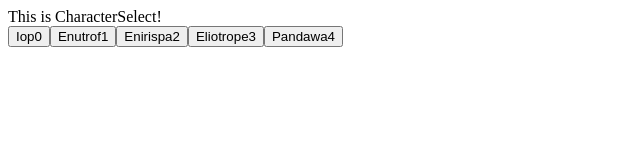
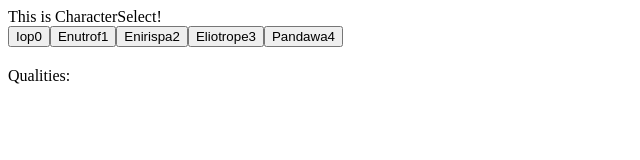
Before and after one commit to Deen-q/dofusTeamBuilder, a React (Create React App) app: page / in a window 1280 px wide. Shown: the top 160 px of the page, without its empty margins (0-640 px from the left). Built offline with nearby package versions, Linux system fonts and the light colour scheme.

Commit message:
Early CharacterDisplay

```diff
--- a/src/App.tsx
+++ b/src/App.tsx
@@ -1,4 +1,5 @@
 /* Dofus Team Builder c: */
+import CharacterDisplay from './components/CharacterDisplay';
 import CharacterSelect from './components/CharacterSelect';
 import { CharacterProvider } from './context/CharacterContext';
 
@@ -6,6 +7,7 @@ export default function App() {
   return (
     <CharacterProvider> {/* From CharacterContext */}
       <CharacterSelect />
+      <CharacterDisplay />
     </CharacterProvider>
   );
 }
--- a/src/components/CharacterDisplay.tsx
+++ b/src/components/CharacterDisplay.tsx
@@ -1 +1,15 @@
-export { }
+/* Dofus Team Builder c: */
+
+import { useContext } from "react"
+import CharacterContext from "../context/CharacterContext"
+
+export default function CharacterDisplay() {
+    const { characterSelected } = useContext(CharacterContext) || {};
+
+    return (
+        <div>
+            <h2>{characterSelected?.className}</h2> {/* fix ? if needed*/}
+            <p>Qualities: {characterSelected?.qualities.join(", ")}</p>
+        </div>
+    )
+}
--- a/src/context/CharacterContext.tsx
+++ b/src/context/CharacterContext.tsx
@@ -1,3 +1,4 @@
+/* Dofus Team Builder c: */
 import { createContext, ReactNode, useState } from "react";
 import dofusClasses, { CharacterBase } from "../data/dofusClasses";
 
--- a/src/data/dofusClasses.ts
+++ b/src/data/dofusClasses.ts
@@ -1,5 +1,4 @@
 /* Dofus Team Builder c: */
-
 export interface CharacterBase {
 	className: string;
 	dpsRating: number; // 1-10
```
